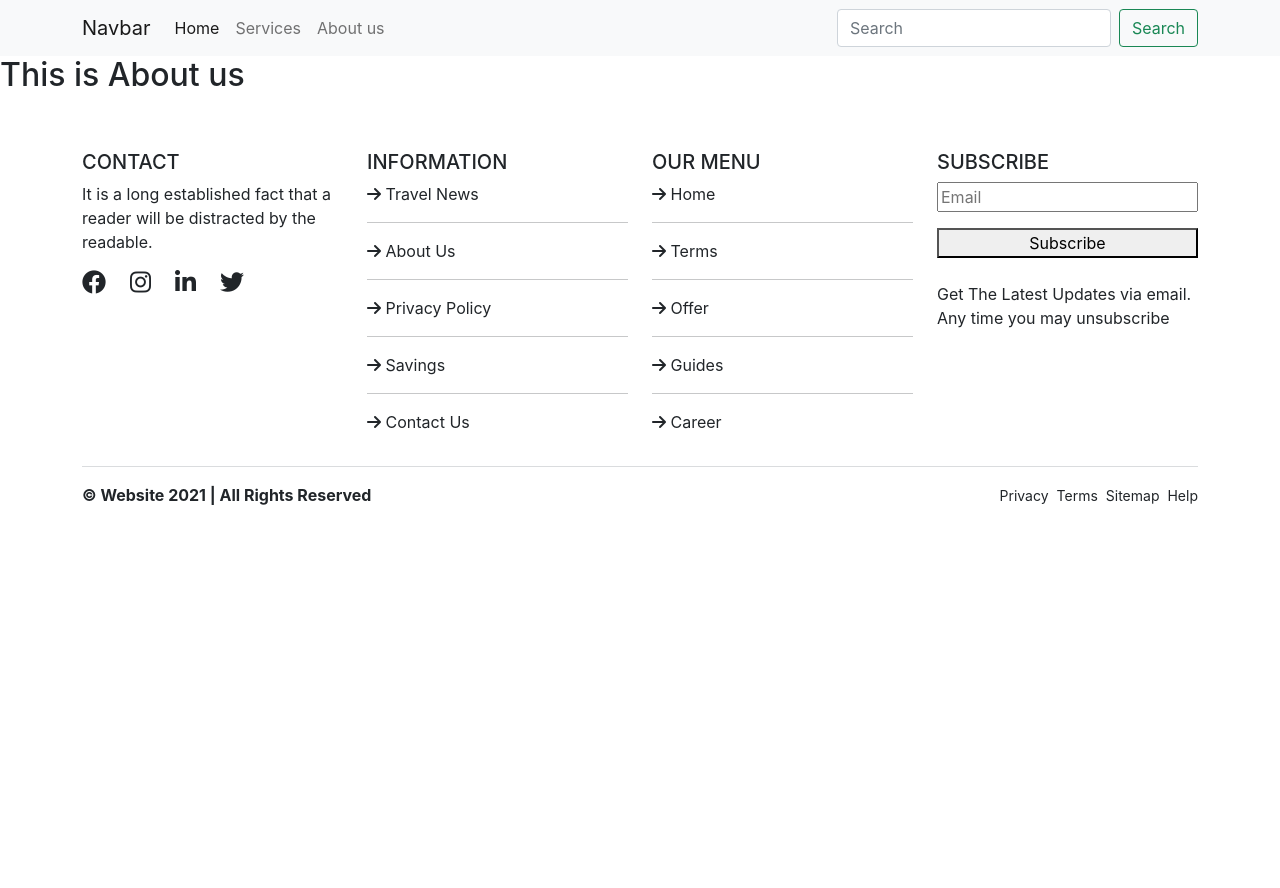
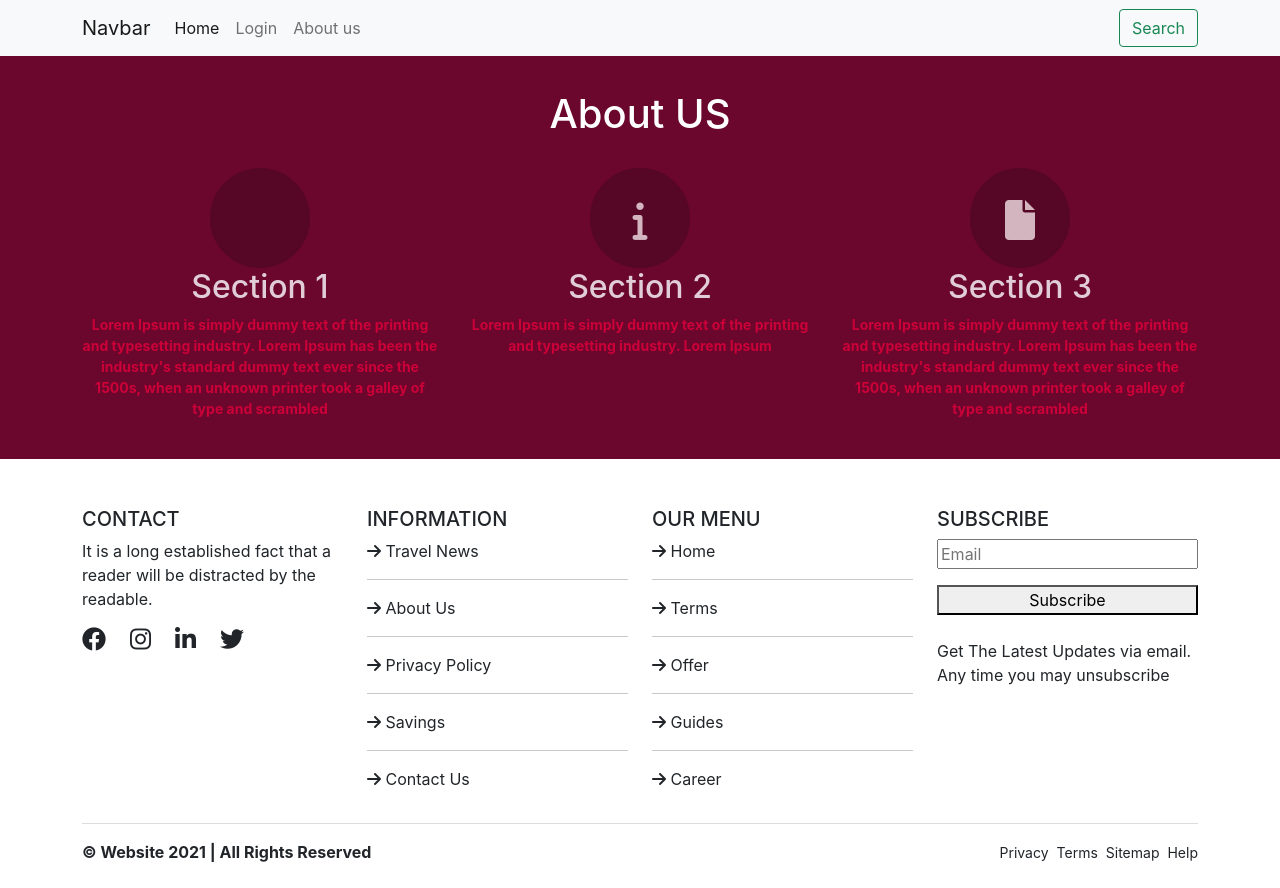
Before and after one commit to MdHasanRaju/tourism-client-site, a React (Create React App) app: page /about in a window 1280 px wide. Before the commit the page ends 800 px from the top, so only its background shows below. Built offline with nearby package versions, Linux system fonts and the light colour scheme; no server answers.

Commit message:
login system added

```diff
--- a/src/App.js
+++ b/src/App.js
@@ -7,6 +7,7 @@ import Footer from './components/Footer/Footer';
 import Services from './components/Services/Services';
 import NotFound from './components/NotFound/NotFound';
 import AboutUs from './components/AboutUs/AboutUs';
+import Login from './components/Login/Login';
 
 function App() {
   return (
@@ -27,6 +28,9 @@ function App() {
           <Route path="/about">
             <AboutUs></AboutUs>
           </Route>
+          <Route path="/login">
+            <Login></Login>
+          </Route>
           <Route path="*">
             <NotFound></NotFound>
           </Route>
--- /dev/null
+++ b/src/components/AboutUs/AboutUs.css
@@ -0,0 +1,54 @@
+.about{
+	cursor: pointer;
+	background-color: #6B062D;
+	color: #FFFFFF;
+	padding-top: 20px;
+	padding-bottom: 30px;
+}
+.about h1 {
+	padding: 10px 0;
+	margin-bottom: 20px;
+}
+.about h2 {
+	opacity: .8;
+}
+.about span {
+	display: block;
+	width: 100px;
+	height: 100px;
+	line-height: 100px;
+	margin:auto;
+	border-radius:50%;
+	font-size: 40px;
+	color: #FFFFFF;
+	opacity: 0.7;
+	background-color: #4C0822;
+	border: 2px solid #4C0822;
+
+	-webkit-transition:all .5s ease;
+ 	-moz-transition:all .5s ease;
+ 	-os-transition:all .5s ease;
+ 	transition:all .5s ease;
+
+}
+.about-item:hover span{
+	opacity: 1;
+	border: 2px solid #CC0039;
+	font-size: 42px;
+	-webkit-transform: scale(1.1,1.1) rotate(360deg) ;
+	-moz-transform: scale(1.1,1.1) rotate(360deg) ;
+	-o-transform: scale(1.1,1.1) rotate(360deg) ;
+	transform: scale(1.1,1.1) rotate(360deg) ;
+}
+.about-item:hover h2{
+	opacity: 1;
+	-webkit-transform: scale(1.1,1.1)  ;
+	-moz-transform: scale(1.1,1.1)  ;
+	-o-transform: scale(1.1,1.1)  ;
+	transform: scale(1.1,1.1) ;
+}
+.about .lead{
+	color: #CC0039;
+	font-size: 14px;
+	font-weight: bold;
+}
--- a/src/components/AboutUs/AboutUs.js
+++ b/src/components/AboutUs/AboutUs.js
@@ -1,10 +1,55 @@
 import React from 'react';
+import './AboutUs.css';
 
 const AboutUs = () => {
     return (
-        <div>
-            <h2>This is About us</h2>
-        </div>
+      <div>
+        <section class="text-center about py-4">
+          <h1>About US</h1>
+          <div class="container">
+            <div class="row">
+              <div
+                class="col-lg-4 about-item wow lightSpeedIn"
+                data-wow-offset="200"
+              >
+                <span class="fa fa-group"></span>
+                <h2>Section 1</h2>
+                <p class="lead">
+                  Lorem Ipsum is simply dummy text of the printing and
+                  typesetting industry. Lorem Ipsum has been the industry's
+                  standard dummy text ever since the 1500s, when an unknown
+                  printer took a galley of type and scrambled
+                </p>
+              </div>
+              <div
+                class="col-lg-4  about-item wow lightSpeedIn"
+                data-wow-offset="200"
+              >
+                <span class="fa fa-info"></span>
+                <h2>Section 2 </h2>
+                <p class="lead">
+                  Lorem Ipsum is simply dummy text of the printing and
+                  typesetting industry. Lorem Ipsum{" "}
+                </p>
+              </div>
+              {/* <div class="clearfix visible-md-block visible-sm-block"></div> */}
+              <div
+                class="col-lg-4  about-item wow lightSpeedIn"
+                data-wow-offset="200"
+              >
+                <span class="fa fa-file"></span>
+                <h2>Section 3</h2>
+                <p class="lead">
+                  Lorem Ipsum is simply dummy text of the printing and
+                  typesetting industry. Lorem Ipsum has been the industry's
+                  standard dummy text ever since the 1500s, when an unknown
+                  printer took a galley of type and scrambled
+                </p>
+              </div>
+            </div>
+          </div>
+        </section>
+      </div>
     );
 };
 
--- a/src/components/Header/Header.js
+++ b/src/components/Header/Header.js
@@ -1,35 +1,72 @@
 import React from 'react';
 import { Link} from 'react-router-dom';
+import useFirebase from '../../hooks/useFirebase';
 
 const Header = () => {
+    const {user, logOut} = useFirebase();
+
     return (
       <div>
         <nav className="navbar navbar-expand-lg navbar-light bg-light">
           <div className="container">
-    <Link className="navbar-brand" to="/">Navbar</Link>
-    <button className="navbar-toggler" type="button" data-bs-toggle="collapse" data-bs-target="#navbarSupportedContent" aria-controls="navbarSupportedContent" aria-expanded="false" aria-label="Toggle navigation">
+            <Link className="navbar-brand" to="/">
+              Navbar
+            </Link>
+            <button
+              className="navbar-toggler"
+              type="button"
+              data-bs-toggle="collapse"
+              data-bs-target="#navbarSupportedContent"
+              aria-controls="navbarSupportedContent"
+              aria-expanded="false"
+              aria-label="Toggle navigation"
+            >
               <span className="navbar-toggler-icon"></span>
             </button>
-    <div className="collapse navbar-collapse" id="navbarSupportedContent">
+            <div
+              className="collapse navbar-collapse"
+              id="navbarSupportedContent"
+            >
               <ul className="navbar-nav me-auto mb-2 mb-lg-0">
                 <li className="nav-item">
-          <Link className="nav-link active" aria-current="page" to="/home">Home</Link>
+                  <Link
+                    className="nav-link active"
+                    aria-current="page"
+                    to="/home"
+                  >
+                    Home
+                  </Link>
                 </li>
                 <li className="nav-item">
-          <Link to="/services" className="nav-link" >Services</Link>
+                  <Link to="/login" className="nav-link">
+                    Login
+                  </Link>
                 </li>
                 <li className="nav-item">
-          <Link to="/about" className="nav-link">About us</Link>
+                  <Link to="/about" className="nav-link">
+                    About us
+                  </Link>
                 </li>
               </ul>
               <form className="d-flex">
-        <input className="form-control me-2" type="search" placeholder="Search" aria-label="Search"/>
-        <button className="btn btn-outline-success" type="submit">Search</button>
+                {/* <input
+                  className="form-control me-2"
+                  type="search"
+                  placeholder="Search"
+                  aria-label="Search"
+                /> */}
+                <small>{user?.displayName}</small>
+                {
+                  user?.email ? <button onClick={logOut}>Log out</button>
+                  :
+                  <button className="btn btn-outline-success" type="submit">
+                  Search
+                </button>
+                }
               </form>
             </div>
           </div>
         </nav>
-
       </div>
     );
 };
--- a/src/components/Login/Login.js
+++ b/src/components/Login/Login.js
@@ -1,9 +1,16 @@
 import React from 'react';
+import useFirebase from '../../hooks/useFirebase';
 
 const Login = () => {
+
+    const {user, handleGoogleSignIn} = useFirebase();
+
     return (
-        <div>
-            <h2>This is Login</h2>
+        <div className="text-center">
+            <h2>Please Login</h2>
+            <div>
+                <button onClick={handleGoogleSignIn}>Sign In With Google</button>
+            </div>
         </div>
     );
 };
--- a/src/firebase/firebase.config.js
+++ b/src/firebase/firebase.config.js
@@ -1,10 +1,17 @@
-// const firebaseConfig = {
-//   apiKey: "AIzaSyDXdCs-VtdvMZ5XQX8hfH1QZxKAt-Ew8-s",
-//   authDomain: "explore-new-worlds-with-us.firebaseapp.com",
-//   projectId: "explore-new-worlds-with-us",
-//   storageBucket: "explore-new-worlds-with-us.appspot.com",
-//   messagingSenderId: "306766568522",
-//   appId: "1:306766568522:web:45ff34b39d5d6d5a2b5ab3",
-// };
+const firebaseConfig = {
+  //   apiKey: process.env.REACT_APP_API_KEY,
+  //   authDomain: process.env.REACT_APP_AUTH_DOMAIN,
+  //   projectId: process.env.REACT_APP_PROJECT_ID,
+  //   storageBucket: process.env.REACT_APP_STORAGE_BUCKET,
+  //   messagingSenderId: process.env.REACT_APP_MESSAGING_SENDER_ID,
+  //   appId: process.env.REACT_APP_APP_ID
 
-// export default firebaseConfig;
+  apiKey: "AIzaSyDXdCs-VtdvMZ5XQX8hfH1QZxKAt-Ew8-s",
+  authDomain: "explore-new-worlds-with-us.firebaseapp.com",
+  projectId: "explore-new-worlds-with-us",
+  storageBucket: "explore-new-worlds-with-us.appspot.com",
+  messagingSenderId: "306766568522",
+  appId: "1:306766568522:web:45ff34b39d5d6d5a2b5ab3",
+};
+
+export default firebaseConfig;
--- a/src/firebase/firebase.init.js
+++ b/src/firebase/firebase.init.js
@@ -1,8 +1,8 @@
-// import { initializeApp } from "firebase/app";
-// import firebaseConfig from "./firebase.config";
+import { initializeApp } from "firebase/app";
+import firebaseConfig from "./firebase.config";
 
-// const initializeAuthentication = () => {
-//     return initializeApp(firebaseConfig);
-// }
+const initializeAuthentication = () => {
+    return initializeApp(firebaseConfig);
+}
 
-// export default initializeAuthentication;
+export default initializeAuthentication;
--- /dev/null
+++ b/src/hooks/useFirebase.js
@@ -0,0 +1,60 @@
+import React,{useState, useEffect} from 'react';
+import {
+  getAuth,
+  signInWithPopup,
+  GoogleAuthProvider,
+  onAuthStateChanged ,
+  signOut,
+} from "firebase/auth";
+import initializeAuthentication from '../firebase/firebase.init';
+
+initializeAuthentication();
+
+const useFirebase = () => {
+    const [user, setUser] = useState({})
+    const [error, setError] = useState('');
+
+    const auth = getAuth();
+    const googleProvider = new GoogleAuthProvider();
+
+    const handleGoogleSignIn = () => {
+        signInWithPopup(auth, googleProvider)
+        .then(result => {
+            const user = result.user;
+            console.log(user)
+            setUser(user);
+        })
+        .catch(error => {
+            console.log(error.message)
+            setError(error.message)
+        })
+    }
+
+
+    onAuthStateChanged(auth, (user) => {
+      if (user) {
+        setUser(user)
+      } else {
+
+      }
+    });
+
+    const logOut = () => {
+        signOut(auth)
+          .then(() => {
+            // Sign-out successful.
+          })
+          .catch((error) => {
+            // An error happened.
+          });
+    }
+
+
+    return {
+      user,
+      handleGoogleSignIn,
+      logOut,
+    };
+};
+
+export default useFirebase;
```
Also changed, not shown: src/components/Service/Service.js (line endings or trailing spaces). Lines whose indentation alone changed are shown as unchanged.
